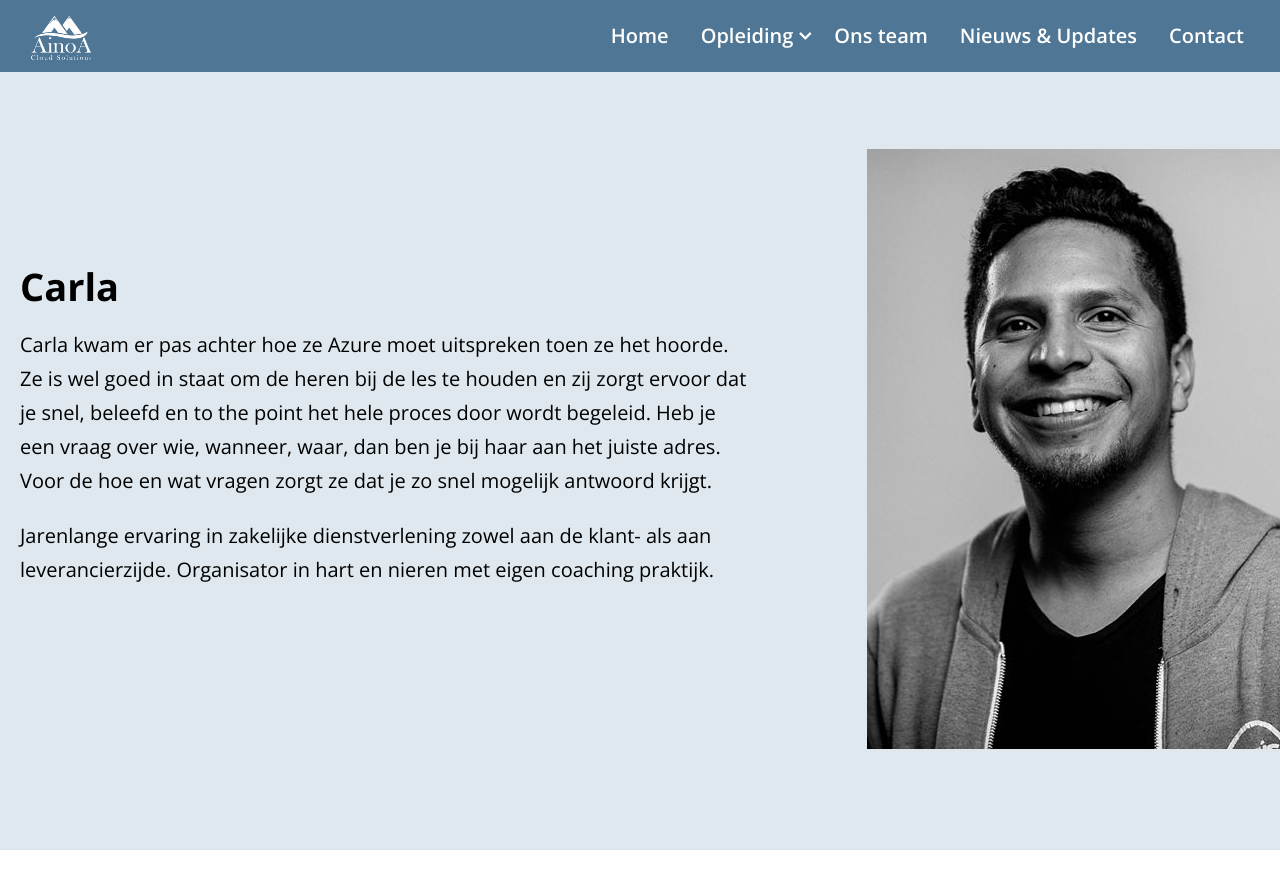
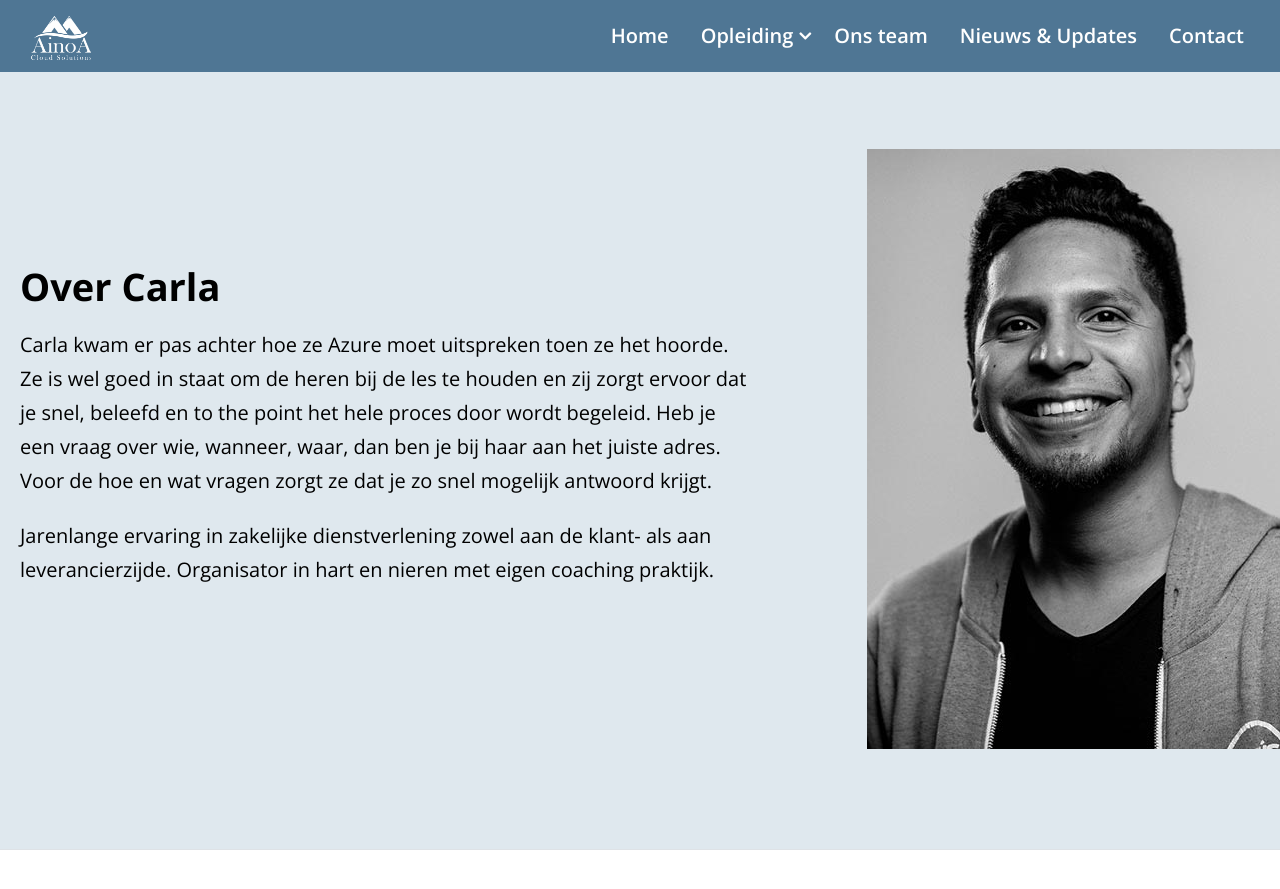
Before and after one commit to Dimtemp/ainoawebsite, a Jekyll site: the page built from _teams/carla-hofland.html, in a window 1280 px wide and 900 px high, scrolled down 391 px. Shown: the top 889 px of the window. Built offline with Jekyll 4.4.1, drawn with Linux system fonts in a browser that asks for light colours.

Commit message:
Update carla-hofland.html

```diff
--- a/_teams/carla-hofland.html
+++ b/_teams/carla-hofland.html
@@ -8,14 +8,12 @@ facebook_link: #
 twitter_link: #
 youtube_link: #
 linkedin_link: https://nl.linkedin.com/in/carlahofland
-pinterest_link: #
 github_link: #
 email: #
 website_link: #
 ---
 
-<h1 class="title">Carla</h1>
-
+<h1 class="title">Over Carla</h1>
 
 <ul class="feature-listing-style-2">
   <li>
```
